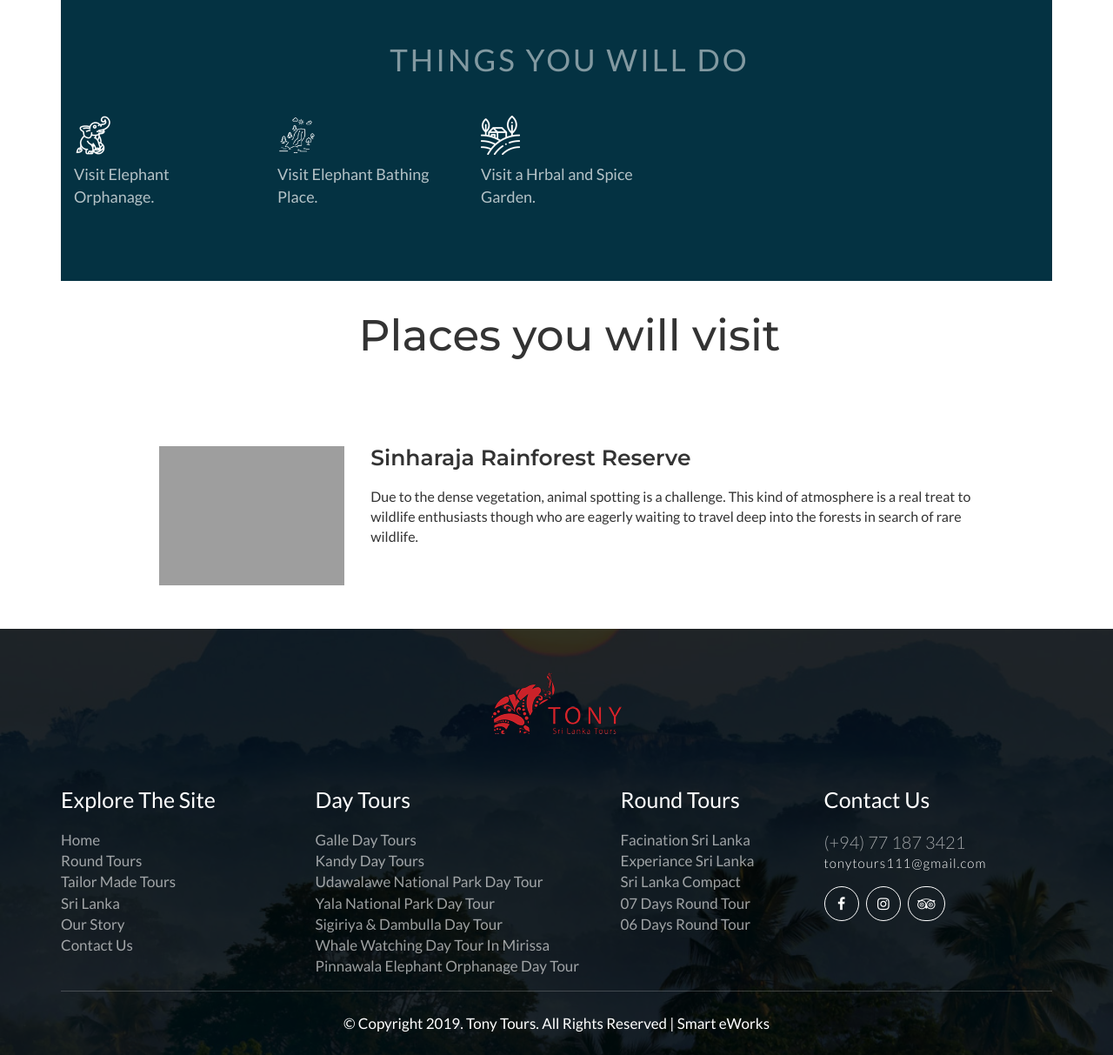
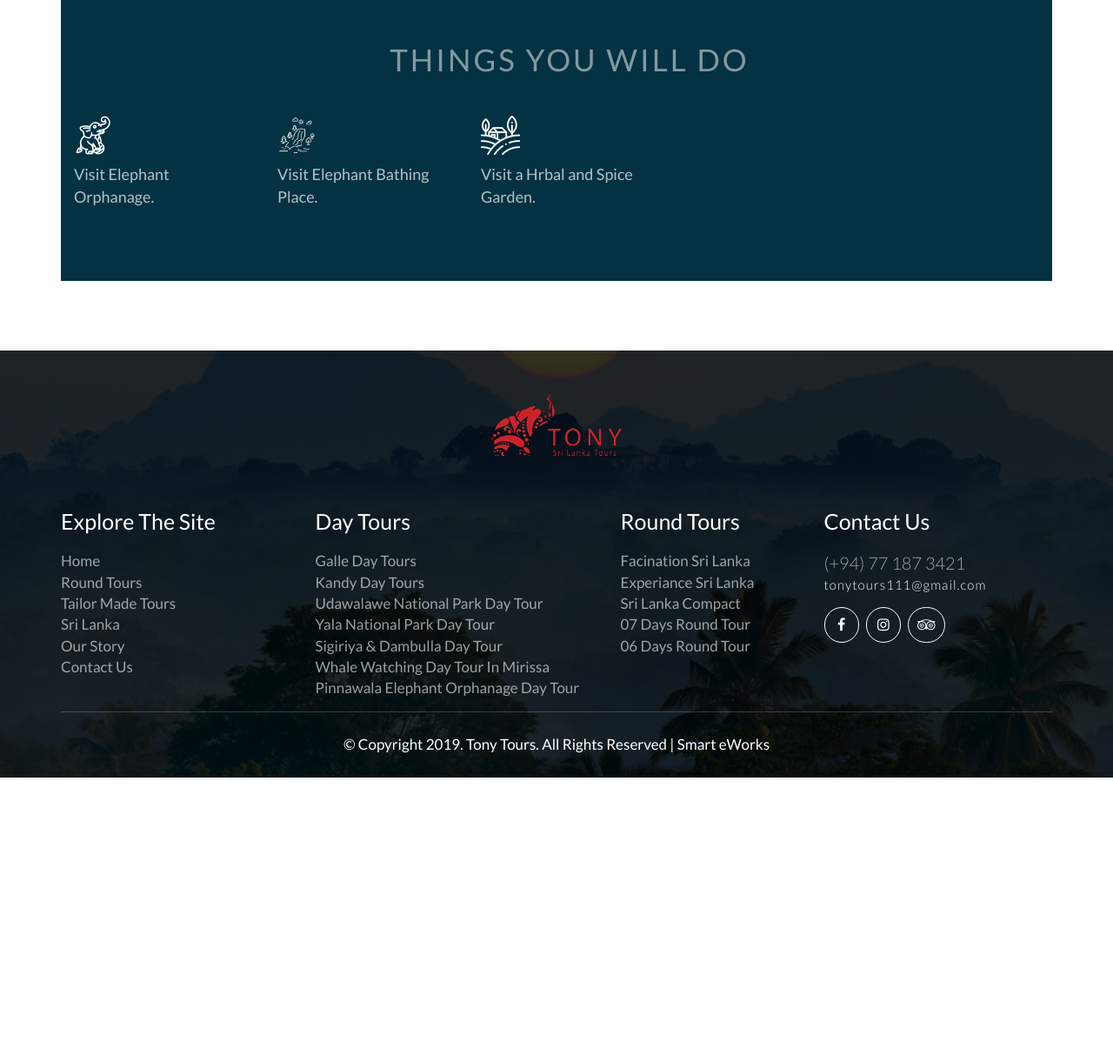
Before and after one commit to NalakaMaduranga/Tour-site, a PHP site: page /pinnawala-elephant-orphanage-day-tour.php in a window 1280 px wide. Shown: the part 1447-2660 px from the top of the page at 87% size. After the commit the page ends 2341 px from the top, so only its background shows below. Run offline with PHP 8.4, Linux system fonts and the light colour scheme; some libraries are stand-ins or nearby versions; grey boxes are pictures that could not be loaded.

Commit message:
updated page

```diff
--- a/pinnawala-elephant-orphanage-day-tour.php
+++ b/pinnawala-elephant-orphanage-day-tour.php
@@ -214,7 +214,7 @@
         </div>
 
 
-        <div id="place" class="container day-tour-visit">
+       <!-- <div id="place" class="container day-tour-visit">
         	<h3>Places you will visit</h3>
 
             <div class="row">
@@ -233,7 +233,7 @@
                 </div>
             </div>
 
-            <!--<div class="row justify-content-md-center">
+            <div class="row justify-content-md-center">
             	<div class="col-md-9">
                 	<div class="vc_row wpb_row vc_row-fluid">
                     	<div class="wpb_column vc_column_container vc_col-sm-3">
```
